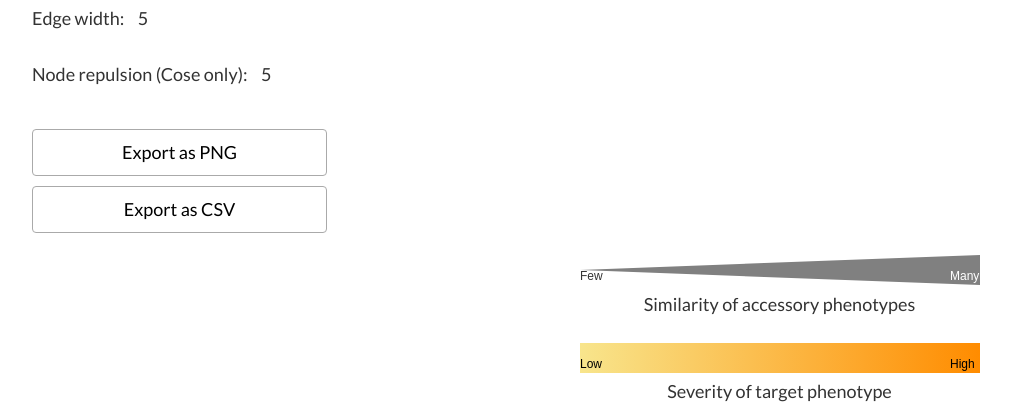
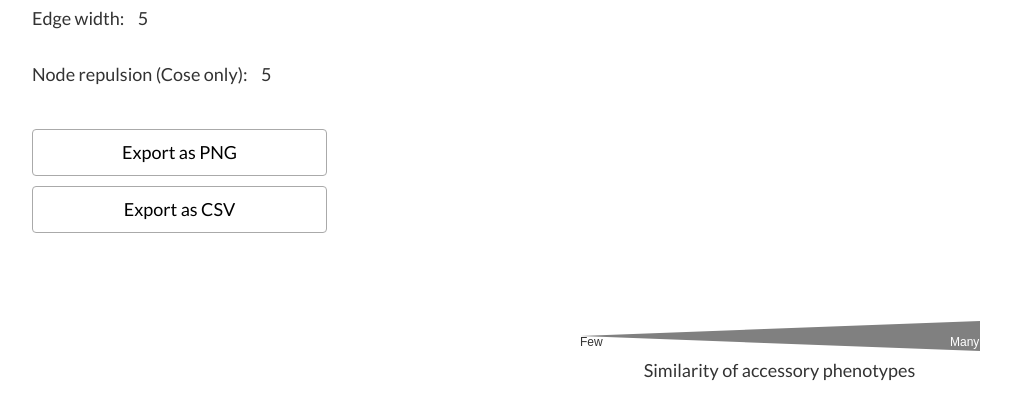
Before and after one commit to akikuno/TSUMUGI-dev, a Flask app: template web/network/template/template_network_genesymbol.html in a window 1280 px wide. Shown: the part 380-800 px from the top of the page, without its empty margins (18-1029 px from the left). Run offline with Flask 3, Linux system fonts and the light colour scheme; the template is opened without the code that fills it, so the values that code supplies are empty; parts of the project's set-up code (start-up, migrations or seed data) failed here and were passed over; some libraries are stand-ins or nearby versions.

```diff
--- a/web/network/template/template_network_genesymbol.html
+++ b/web/network/template/template_network_genesymbol.html
@@ -80,21 +80,6 @@
                 </svg>
                 <p class="scale-label">Similarity of accessory phenotypes</p>
             </div>
-
-            <div class="color-scale-container">
-                <svg width="400" height="30" xmlns="http://www.w3.org/2000/svg">
-                    <defs>
-                        <linearGradient id="colorGradient" x1="0%" y1="0%" x2="100%" y2="0%">
-                            <stop offset="0%" style="stop-color:rgb(248,229,140);stop-opacity:1" />
-                            <stop offset="100%" style="stop-color:rgb(255,140,0);stop-opacity:1" />
-                        </linearGradient>
-                    </defs>
-                    <rect x="0" y="0" width="400" height="30" fill="url(#colorGradient)" />
-                    <text x="0" y="25" font-family="Arial" font-size="12px" fill="#000">Low</text>
-                    <text x="370" y="25" font-family="Arial" font-size="12px" fill="#000">High</text>
-                </svg>
-                <p class="scale-label">Severity of target phenotype</p>
-            </div>
             <!-- ↑↑↑ SVG's scale bars -->
         </div>
     </div>
```
